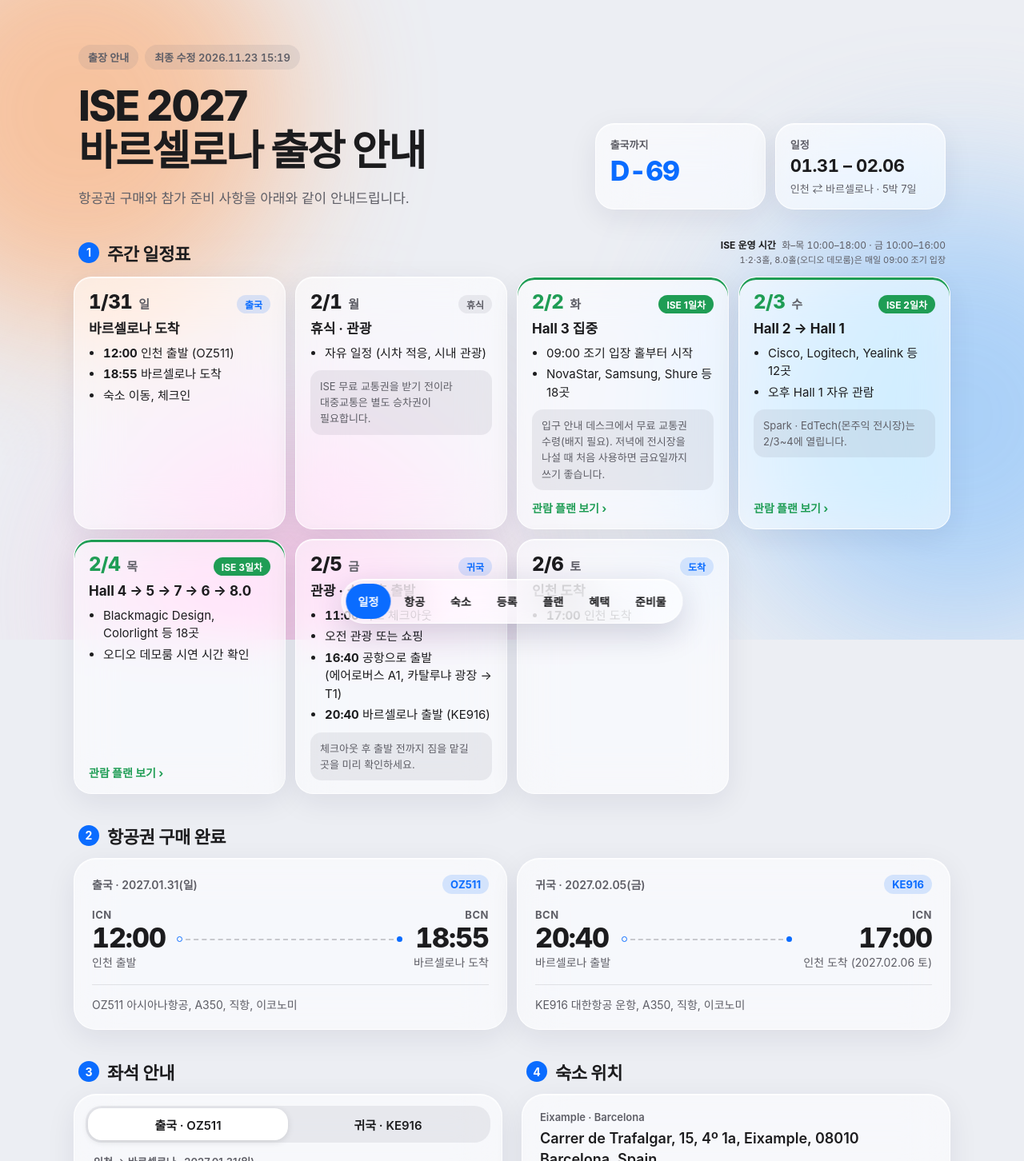
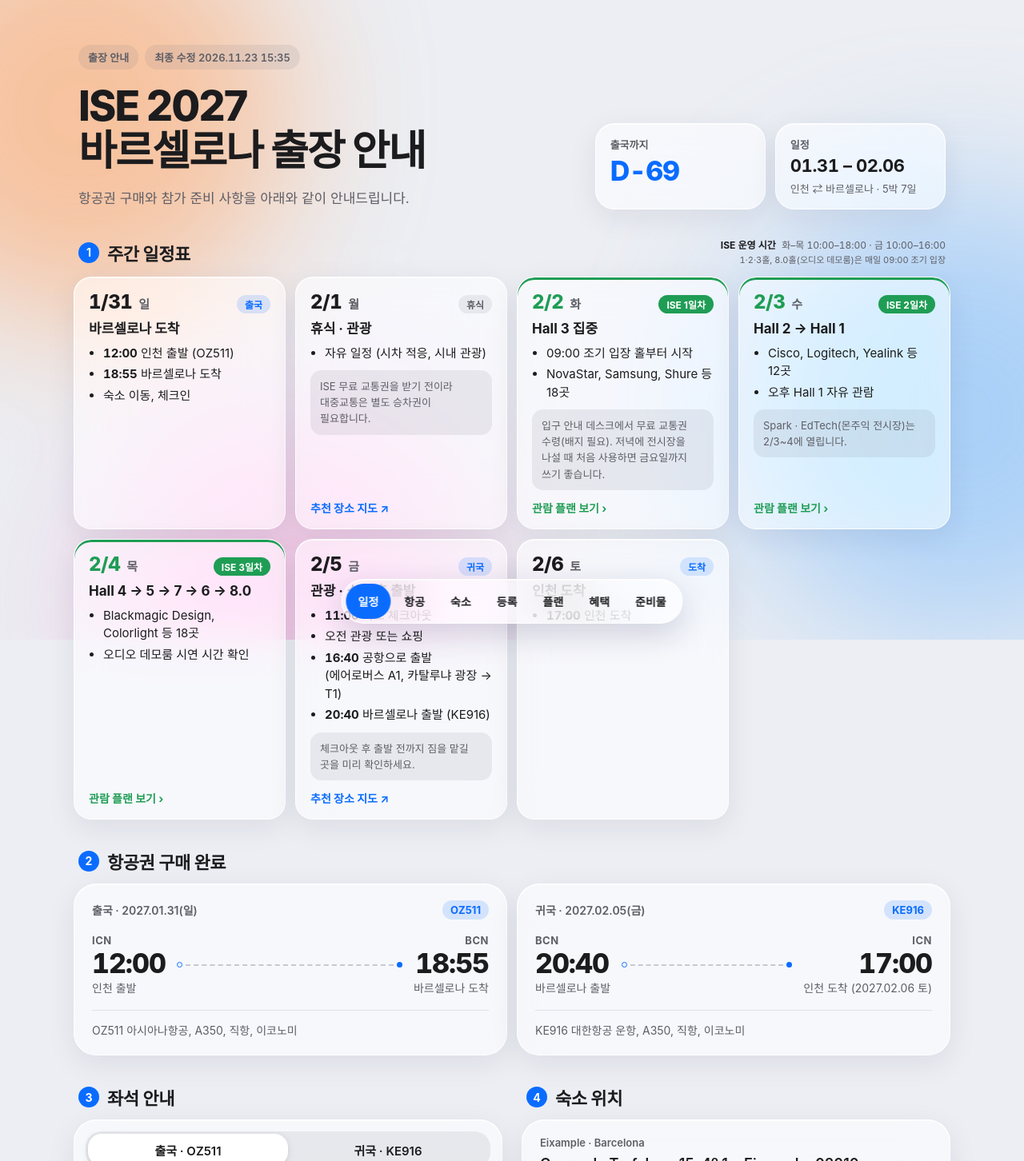
Before and after one commit to hkkim0454/ise, a plain HTML site: page index.html in a window 1280 px wide. Shown: the top 1452 px of the page at 80% size. Drawn offline with Linux system fonts and the light colour scheme; a web font is replaced by a local one.

Commit message:
Link the shared Google Maps list from the Feb 1 and Feb 5 schedule cards
Co-Authored-By: Claude Opus 5.5 <noreply@anthropic.com>
Claude-Session: https://claude.ai/code/session_012m4qF4C9gcLkY6hpkZGVV5

```diff
--- a/index.html
+++ b/index.html
@@ -323,6 +323,7 @@
   .wd-list { margin: 0; padding-left: 18px; display: flex; flex-direction: column; gap: 4px; font-size: 15px; line-height: 1.5; }
   .wd-list .num { font-weight: 700; }
   .wd-tip { margin: 2px 0 0; padding: 10px 12px; border-radius: 14px; background: var(--fill); font-size: 13px; line-height: 1.55; color: var(--sub); }
+  a.wd-link { text-decoration: none; }
   .wd-link { align-self: flex-start; margin-top: auto; border: 0; background: none; padding: 4px 0 0; color: var(--accent); font-size: 14px; font-weight: 700; cursor: pointer; }
   /* PC 타일 배치: 모바일에서는 묶음 상자가 없는 것처럼 동작 */
   .duo, .col { display: contents; }
@@ -352,7 +353,7 @@
   <header>
     <div class="chips">
       <span class="chip">출장 안내</span>
-      <span class="chip num" id="updated">최종 수정 2026.11.23 15:19</span>
+      <span class="chip num" id="updated">최종 수정 2026.11.23 15:35</span>
     </div>
     <h1>ISE 2027 바르셀로나 출장 안내</h1>
     <p class="lead">항공권 구매와 참가 준비 사항을 아래와 같이 안내드립니다.</p>
@@ -390,6 +391,7 @@
           <li>자유 일정 (시차 적응, 시내 관광)</li>
         </ul>
         <p class="wd-tip">ISE 무료 교통권을 받기 전이라 대중교통은 별도 승차권이 필요합니다.</p>
+        <a class="wd-link" href="https://maps.app.goo.gl/Pogxvy2RBpMKzFUH6" target="_blank" rel="noopener">추천 장소 지도 ↗</a>
       </div>
       <div class="glass wday expo">
         <div class="wd-top"><span class="wd-date num">2/2</span><span class="wd-dow">화</span><span class="wd-tag">ISE 1일차</span></div>
@@ -430,6 +432,7 @@
           <li><span class="num">20:40</span> 바르셀로나 출발 (KE916)</li>
         </ul>
         <p class="wd-tip">체크아웃 후 출발 전까지 짐을 맡길 곳을 미리 확인하세요.</p>
+        <a class="wd-link" href="https://maps.app.goo.gl/Pogxvy2RBpMKzFUH6" target="_blank" rel="noopener">추천 장소 지도 ↗</a>
       </div>
       <div class="glass wday travel">
         <div class="wd-top"><span class="wd-date num">2/6</span><span class="wd-dow">토</span><span class="wd-tag">도착</span></div>
@@ -934,7 +937,7 @@
   renderDay(0);
 
   // 주간 일정표의 "관람 플랜 보기": 해당 요일로 바꾸고 플랜으로 이동
-  Array.prototype.forEach.call(document.querySelectorAll(".wd-link"), function (btn) {
+  Array.prototype.forEach.call(document.querySelectorAll("button.wd-link"), function (btn) {
     btn.addEventListener("click", function () {
       var seg = document.querySelector('.plan-seg button[data-day="' + btn.getAttribute("data-goday") + '"]');
       if (seg) seg.click();
```
